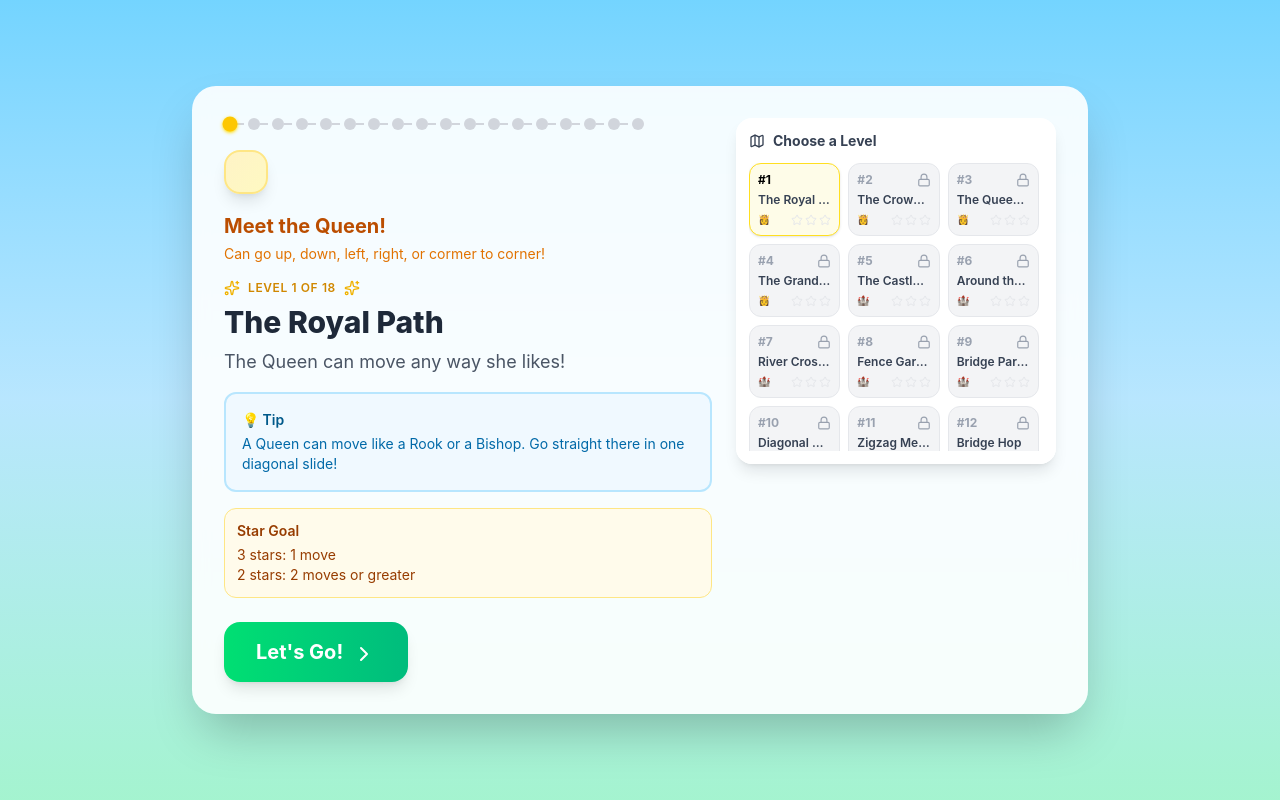
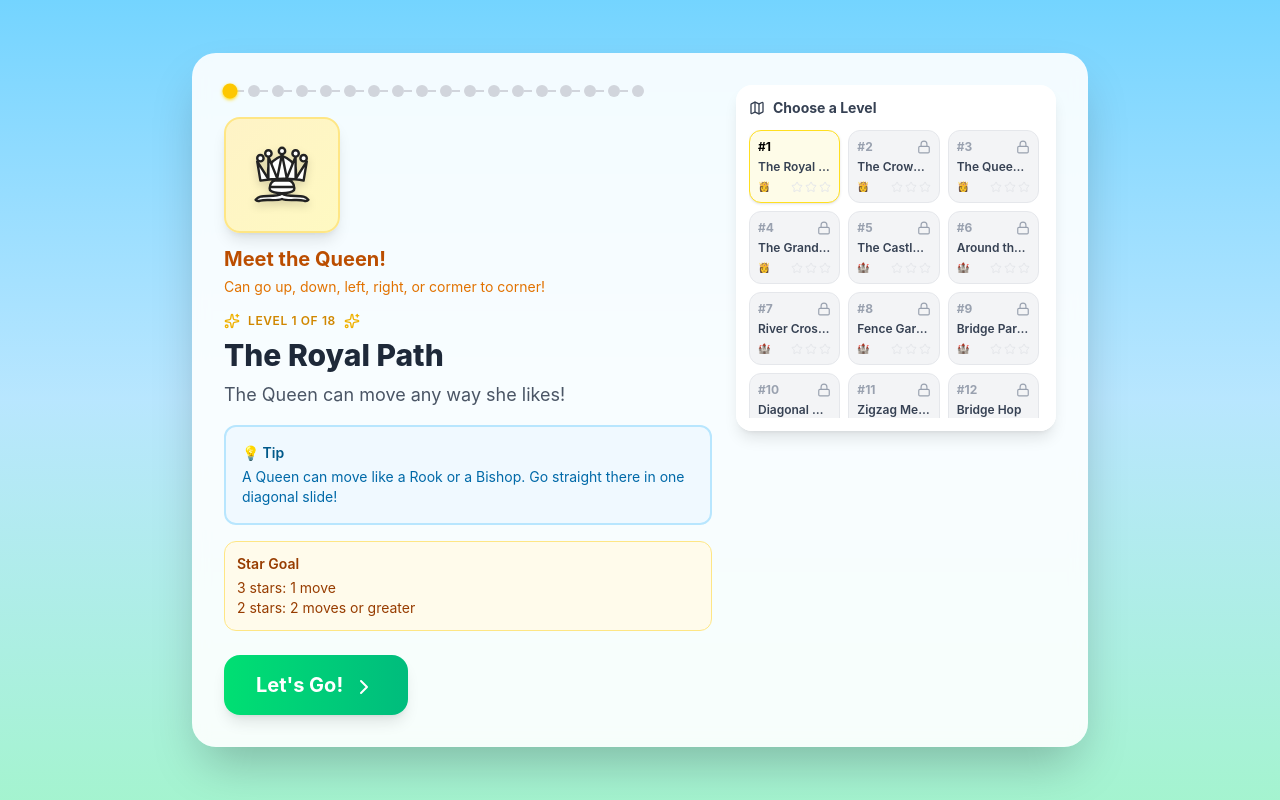
Before and after one commit to sampanes/sensory-chess-motions, a React (Vite) app: page / in a window 1280 px wide. Built offline with nearby package versions, Linux system fonts and the light colour scheme.

Commit message:
Update ChessPieceIcon.tsx
add queen shape so she isn't some invisible ninja

```diff
--- a/src/components/ChessPieceIcon.tsx
+++ b/src/components/ChessPieceIcon.tsx
@@ -8,6 +8,27 @@ interface ChessPieceIconProps {
 export const ChessPieceIcon = ({ type, size = 48 }: ChessPieceIconProps) => {
   const renderPiece = () => {
     switch (type) {
+      case 'queen':
+        return (
+          <svg width={size} height={size} viewBox="0 0 45 45">
+            <g fill="#fff" stroke="#222" strokeWidth="1.5" strokeLinecap="round" strokeLinejoin="round">
+              {/* The Base */}
+              <path d="M9 36c3.39-.97 10.11.43 13.5-2 3.39 2.43 10.11 1.03 13.5 2 0 0 1.65.54 3 2-.68.97-1.65.99-3 .5-3.39-.97-10.11.46-13.5-1-3.39 1.46-10.11.03-13.5 1-1.35.49-2.32.47-3-.5 1.35-1.46 3-2 3-2z" />
+              <path d="M15 32c2.5 2.5 12.5 2.5 15 0 .5-1.5 0-2 0-2 0-2.5-2.5-4-2.5-4 5.5-1.5 6-11.5-5-15.5-11 4-10.5 14-5 15.5 0 0-2.5 1.5-2.5 4 0 0-.5.5 0 2z" />
+              {/* The Crown Points */}
+              <path d="M9 26c8.5-1.5 21-1.5 27 0l2-12-7 11V11l-5.5 13.5-3-15-3 15-5.5-13.5V25l-7-11 2 12z" strokeLinecap="butt" />
+              {/* The Decorative Orbs */}
+              <circle cx="9" cy="12" r="2" />
+              <circle cx="14" cy="9" r="2" />
+              <circle cx="22.5" cy="7.5" r="2" />
+              <circle cx="31" cy="9" r="2" />
+              <circle cx="36" cy="12" r="2" />
+              {/* Detail Lines */}
+              <path d="M17.5 26h10M15 30h15" fill="none" strokeLinejoin="miter" />
+            </g>
+          </svg>
+        );
+
       case 'rook':
         return (
           <svg width={size} height={size} viewBox="0 0 45 45">
```
